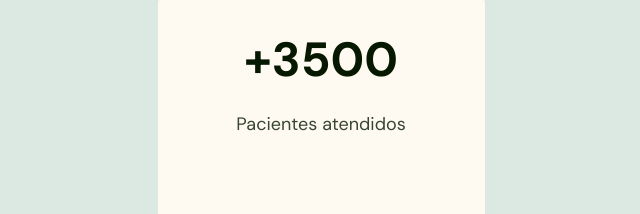
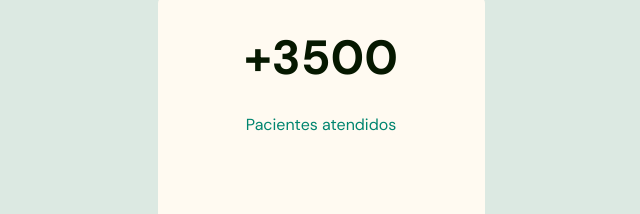
Before and after one commit to danielfeitosa4/NLW, a plain HTML site: page index.html in a window 1280 px wide. Shown: the part 558-772 px from the top of the page, without its empty margins (319-959 px from the left). Drawn offline with Linux system fonts and the light colour scheme.

Commit message:
aplicando estilos

```diff
--- a/style.css
+++ b/style.css
@@ -83,6 +83,7 @@ button {
   width: 32.7rem;
   height: 57.0rem;
 
+
   margin-inline: auto;
 
   background-color: var(--brand-beige);
@@ -99,8 +100,14 @@ button {
 .stat h3 {
   color: var(--gray-headline);
   font-size: 4.8rem;
+  line-height: 130%;
+
+  margin-bottom: 0.4rem;
 }
 
 .stat p {
   margin: 0;
+  color: var(--brand-green);
+  font-size: 1.6rem;
+  line-height: 150%;
 }
```
